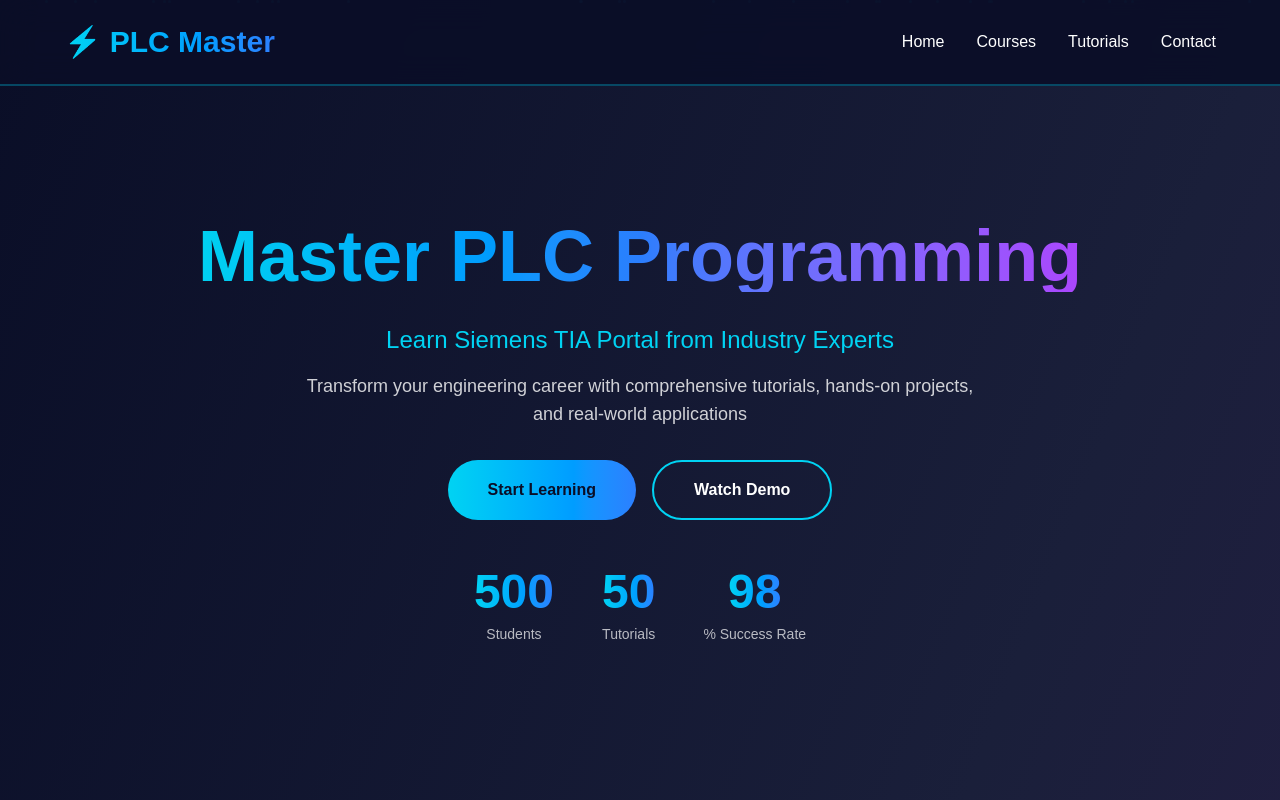
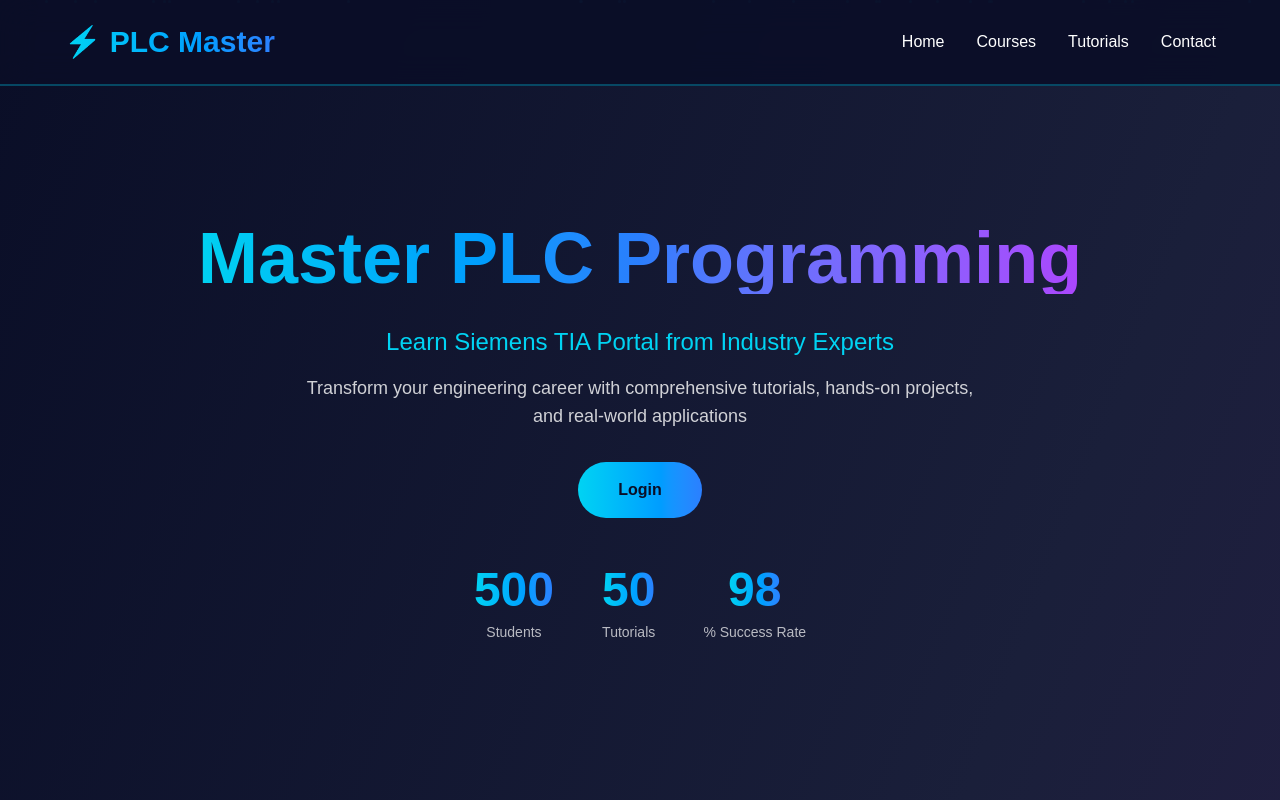
Before and after one commit to sployal/PLC_master, a Next.js app: page / in a window 1280 px wide. Shown: the top 800 px of the page. Built offline with nearby package versions, Linux system fonts and the light colour scheme.

Commit message:
added a login button

```diff
--- a/src/app/page.tsx
+++ b/src/app/page.tsx
@@ -1,6 +1,7 @@
 'use client';
 
 import { useState, useEffect, useRef, useMemo } from 'react';
+import { useRouter } from 'next/navigation';
 
 const generateParticleStyles = (count: number) => {
   const pseudoRandom = (seed: number) => {
@@ -22,6 +23,7 @@ const generateParticleStyles = (count: number) => {
 };
 
 export default function Home() {
+  const router = useRouter();
   const [scrolled, setScrolled] = useState(false);
   const [stats, setStats] = useState({ students: 0, tutorials: 0, success: 0 });
   const statsRef = useRef<HTMLDivElement>(null);
@@ -156,16 +158,10 @@ export default function Home() {
 
           <div className="flex flex-col sm:flex-row gap-4 justify-center mb-12">
             <button
-              onClick={() => scrollToSection('courses')}
+              onClick={() => router.push('/login')}
               className="px-10 py-4 bg-gradient-to-r from-cyan-400 to-blue-500 text-[#0a0e27] rounded-full font-semibold hover:scale-105 hover:shadow-[0_10px_30px_rgba(0,255,200,0.4)] transition-all duration-300"
             >
-              Start Learning
-            </button>
-            <button
-              onClick={() => alert('Demo video would play here!\n\nIn a full implementation, this would open a video modal showcasing the platform.')}
-              className="px-10 py-4 bg-transparent border-2 border-cyan-400 text-white rounded-full font-semibold hover:bg-cyan-400/10 hover:scale-105 transition-all duration-300"
-            >
-              Watch Demo
+              Login
             </button>
           </div>
 
```
